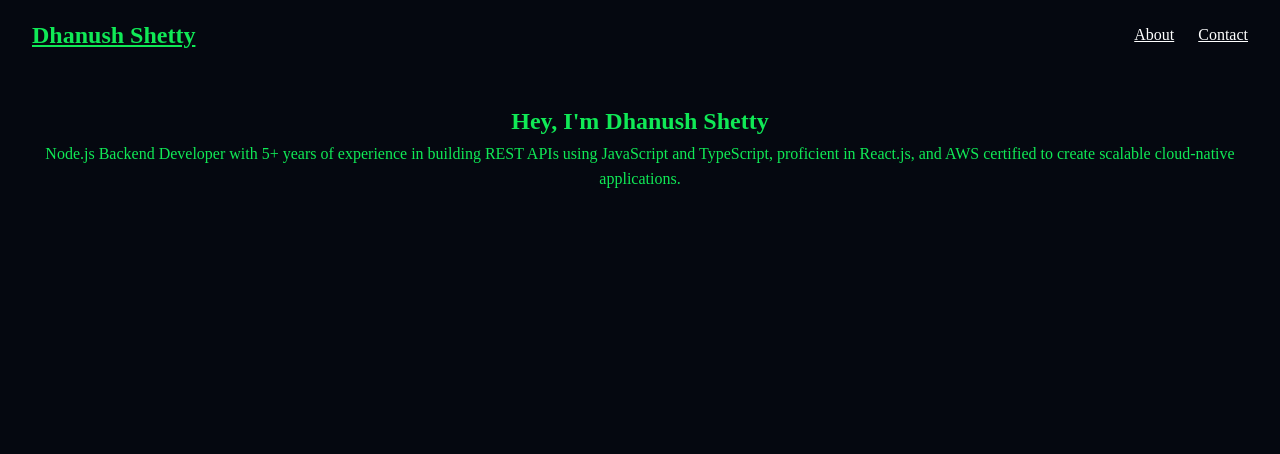
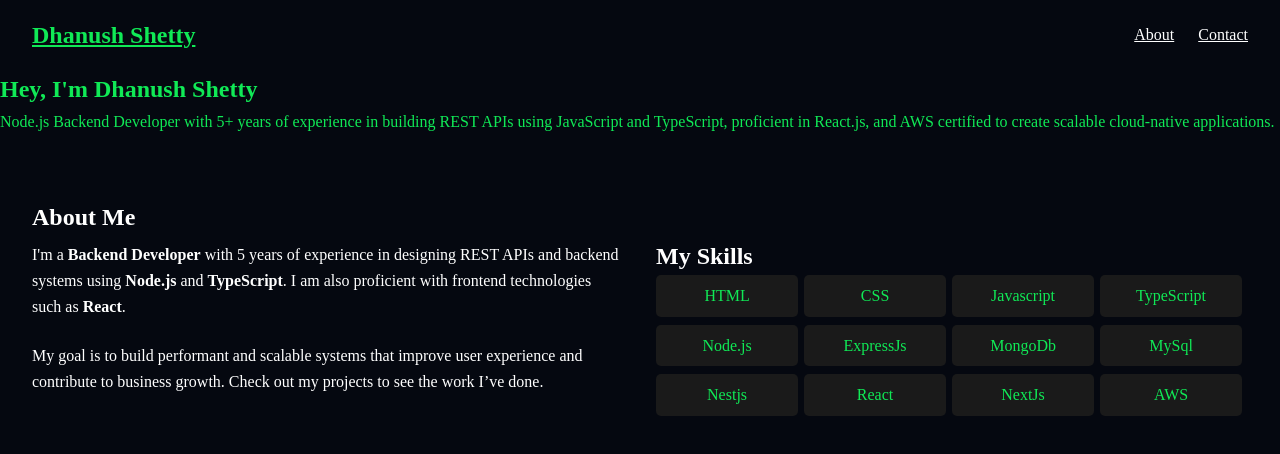
Before and after one commit to dhanushetty24/portfolio, a Next.js app: page / in a window 1280 px wide. Shown: the top 454 px of the page. Built offline with nearby package versions, Linux system fonts and the light colour scheme.

Commit message:
Banner and about me section added

```diff
--- /dev/null
+++ b/src/components/AboutMe.tsx
@@ -0,0 +1,26 @@
+import styles from '../styles/AboutMe.module.css';
+import SkillsSection from '@/components/SkillsSection'
+
+const AboutMe: React.FC = () => {
+  return (
+    <section className={styles.aboutSection}>
+      <h2>About Me</h2>
+      <div className={styles.aboutContent}>
+        <div className={styles.left}>
+          <p>
+            I'm a <strong>Backend Developer</strong> with 5 years of experience in designing
+            REST APIs and backend systems using <strong>Node.js</strong> and <strong>TypeScript</strong>.
+            I am also proficient with frontend technologies such as <strong>React</strong>.
+          </p>
+          <p>
+            My goal is to build performant and scalable systems that improve user experience and
+            contribute to business growth. Check out my projects to see the work I’ve done.
+          </p>
+        </div>
+        <SkillsSection custom = {styles}/>
+      </div>
+    </section>
+  );
+};
+
+export default AboutMe;
--- /dev/null
+++ b/src/components/Banner.tsx
@@ -0,0 +1,14 @@
+import styles from'../styles/Banner.module.css';
+
+const Banner: React.FC =() => {
+  return (
+    <main className="container">
+        <section className={styles.bannerSection}>
+          <h1>Hey, I'm Dhanush Shetty</h1>
+          <p>Node.js Backend Developer with 5+ years of experience in building REST APIs using JavaScript and TypeScript, proficient in React.js, and AWS certified to create scalable cloud-native applications.</p>
+        </section>
+      </main>
+  );
+};
+
+export default Banner;
--- /dev/null
+++ b/src/components/SkillsSection.tsx
@@ -0,0 +1,21 @@
+const skills = [
+  'HTML', 'CSS', 'Javascript', 'TypeScript', 'Node.js', 'ExpressJs',
+  'MongoDb', 'MySql', 'Nestjs', 'React', 'NextJs', 'AWS'
+];
+
+const SkillsSection = ({custom}) => {
+  return (
+    <div className={custom.right}>
+      <h2>My Skills</h2>
+      <ul className={`${custom.skills} ${custom.tools}`}>
+        {skills.map((skill, index) => (
+          <li key={index} className={custom.toolItem}>
+            {skill}
+          </li>
+        ))}
+      </ul>
+    </div>
+  );
+};
+
+export default SkillsSection;
--- a/src/pages/index.tsx
+++ b/src/pages/index.tsx
@@ -1,15 +1,13 @@
+import AboutMe from "@/components/AboutMe";
+import Banner from "@/components/Banner";
 import Navbar from "@/components/Navbar";
 
 const Home: React.FC = () => {
   return (
     <>
       <Navbar />
-      <main className="container">
-        <section style={{ textAlign: 'center', padding: '32px' }}>
-          <h1>Hey, I'm Dhanush Shetty</h1>
-          <p>Node.js Backend Developer with 5+ years of experience in building REST APIs using JavaScript and TypeScript, proficient in React.js, and AWS certified to create scalable cloud-native applications.</p>
-        </section>
-      </main>
+      <Banner />
+      <AboutMe />
     </>
   );
 };
--- /dev/null
+++ b/src/styles/AboutMe.module.css
@@ -0,0 +1,45 @@
+.aboutSection {
+  padding: 64px 32px;
+  background-color: #050810;
+  color: white;
+}
+
+.aboutContent,
+.tools {
+  display: flex;
+  justify-content: space-between;
+  align-items: center;
+  flex-wrap: wrap;
+}
+
+.toolItem {
+  text-align: center;
+  flex: 1 1 24%;         /* Grow and shrink as needed, taking up roughly 23% of the container width */
+  margin-right: 1%;            /* Adds space between the items */
+}
+
+.left {
+  flex: 1;
+  margin-right: 32px;
+}
+
+.left p {
+  margin-bottom: 24px;
+}
+
+.right {
+  flex: 1;
+}
+
+.skills {
+  list-style: none;
+  padding: 0;
+}
+
+.skills li {
+  background-color: #1a1a1a;
+  padding: 8px 16px;
+  margin-bottom: 8px;
+  border-radius: 5px;
+  color: #10e956;
+}
--- /dev/null
+++ b/src/styles/Banner.module.css
@@ -0,0 +1,4 @@
+.bannerSection {
+  text-align: 'center';
+   padding: '32px'
+}
--- a/src/styles/Navbar.module.css
+++ b/src/styles/Navbar.module.css
@@ -2,12 +2,12 @@
   display: flex;
   justify-content: space-between;
   align-items: center;
-  padding: 1rem 2rem;
+  padding: 16px 32px;
   background-color: #050810;
 }
 
 .logo a {
-  font-size: 1.5rem;
+  font-size: 24px;
   color: #10e956;
   font-weight: bold;
 }
@@ -15,7 +15,7 @@
 .navLinks {
   list-style: none;
   display: flex;
-  gap: 1.5rem;
+  gap: 24px;
 }
 
 .navLinks a {
```
